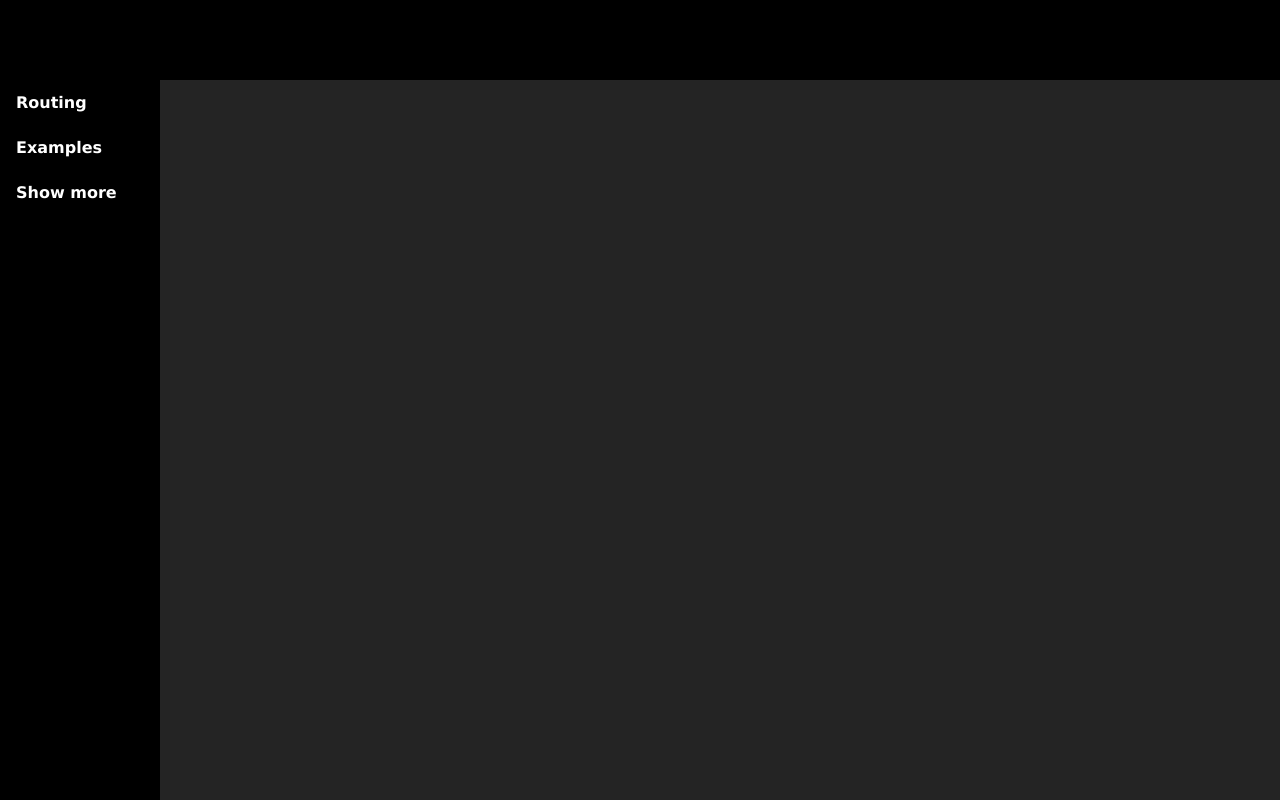
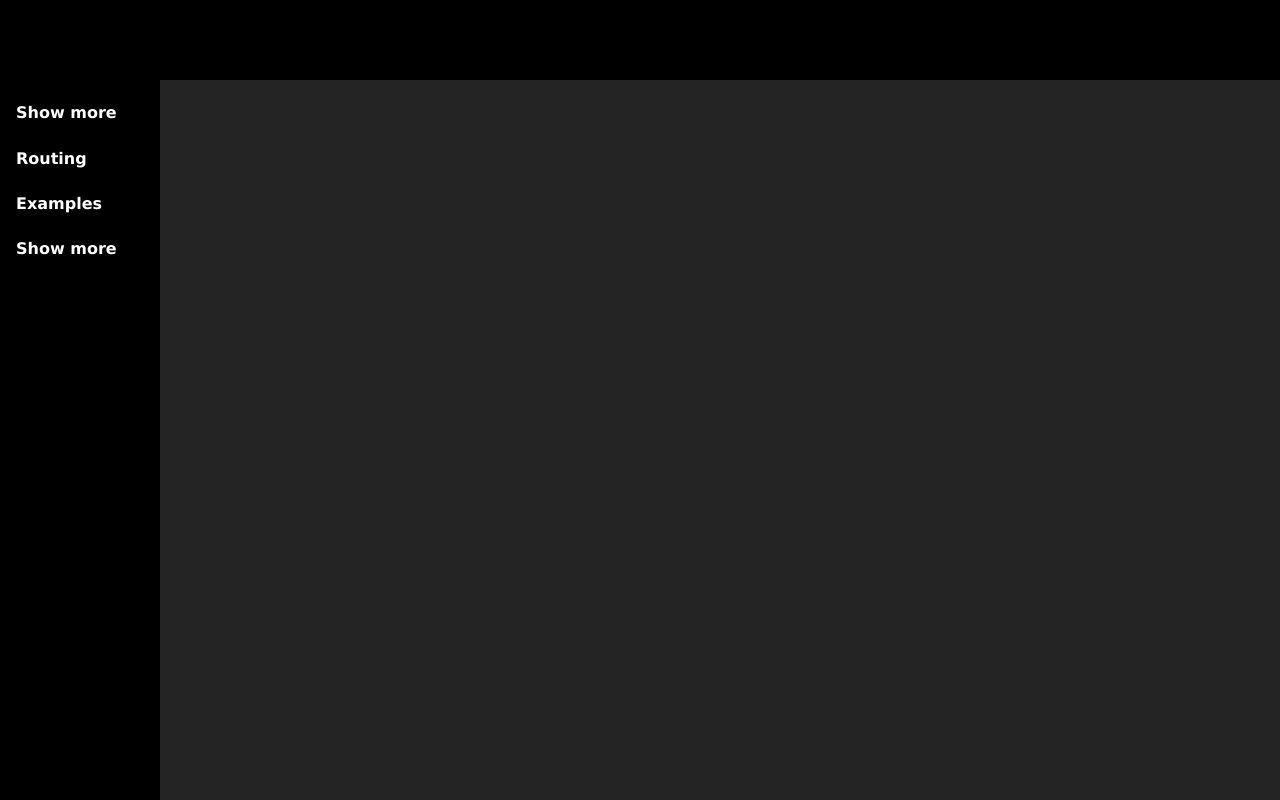
Before and after one commit to dnlstronge/RouteProject, a React (Create React App) app: page / in a window 1280 px wide. Built offline with nearby package versions, Linux system fonts and the light colour scheme.

Commit message:
[x] - fix css

```diff
--- a/src/Components/SideNav/SideNav.module.css
+++ b/src/Components/SideNav/SideNav.module.css
@@ -1,4 +1,5 @@
 .container {
+    padding-top: 5rem;
     height: 50rem;
     width: 10rem;
     color: white;
--- a/src/Components/SideNav/SideNav.tsx
+++ b/src/Components/SideNav/SideNav.tsx
@@ -8,7 +8,7 @@
 
 const SideNav = () => {
   return (
-    <div className={classes.container}>SideNav
+    <div className={classes.container}>
       {SectionData.map((section) => {
         return (
           <Section key={section.id} title={section.heading} subheadings={section.subheadings}/>
--- a/src/Components/SideNav/sections/Section.module.css
+++ b/src/Components/SideNav/sections/Section.module.css
@@ -1,4 +1,5 @@
 .container {
+
     margin-left: 1rem;
     font-family: Verdana, Geneva, Tahoma, sans-serif
 }
```
